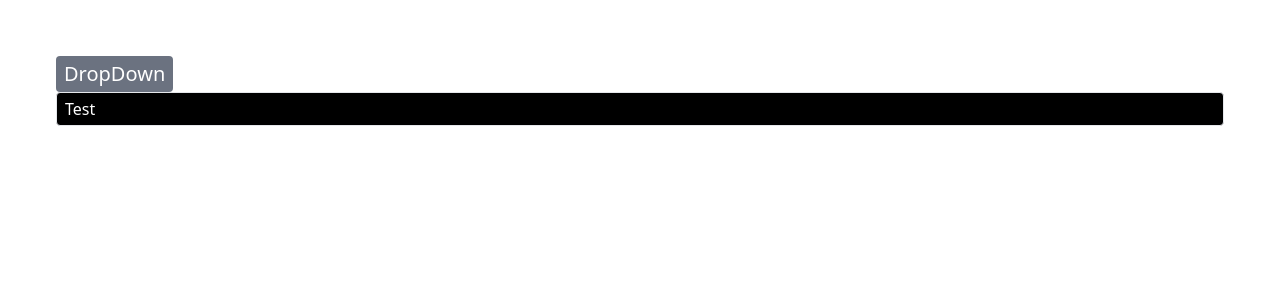
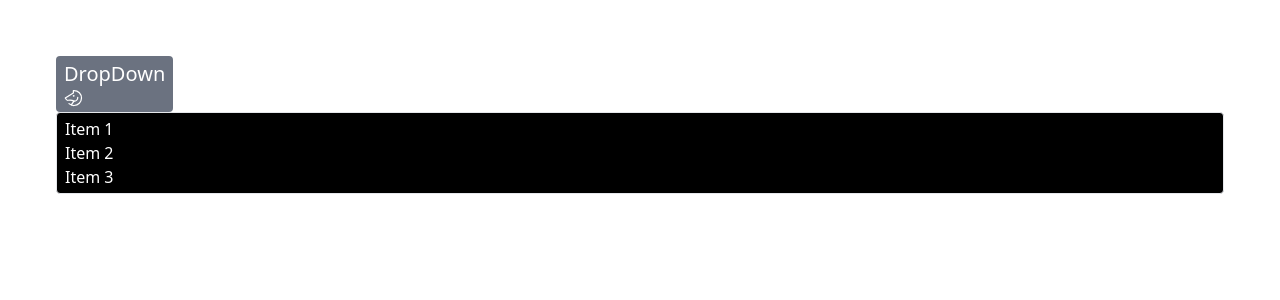
Before and after one commit to moonspark78/test-DD-Typescript, a React (Create React App) app: page / in a window 1280 px wide. Both pictures are taken after a click on the button "DropDown". Shown: the top 300 px of the page. Built offline with nearby package versions, Linux system fonts and the light colour scheme.

Commit message:
:safety_vest: adding icon  :safety_vest:  :art:

```diff
--- a/package.json
+++ b/package.json
@@ -10,6 +10,7 @@
     "@types/node": "^16.18.108",
     "@types/react": "^18.3.8",
     "@types/react-dom": "^18.3.0",
+    "phosphor-react": "^1.4.1",
     "react": "^18.3.1",
     "react-dom": "^18.3.1",
     "react-scripts": "5.0.1",
--- a/src/components/DropDown.tsx
+++ b/src/components/DropDown.tsx
@@ -1,4 +1,5 @@
 import React, { useState } from 'react'
+import { Horse} from "phosphor-react";
 
 const DropDown = ({ options } : { options : string[] }) => {
 
@@ -10,11 +11,18 @@ const DropDown = ({ options } : { options : string[] }) => {
             className='rounded text-white px-2 py-1 hover:bg-gray-400 bg-gray-500  text-xl'
         >
             DropDown
+            <Horse/>
         </button>
 
         {
             isOpen &&
-            <div className='bg-black rounded border text-white px-2 py-1'>Test</div>
+            <div className='bg-black rounded border text-white py-1'>
+                <ul>
+                    {options.map(option => (
+                        <li className='hover:bg-blue-500 cursor-pointer px-2' key={option}>{option}</li>
+                    ))}
+                </ul>
+            </div>
         }
     </div>
   )
```
Also changed, not shown: 1 other file (tests, documents, lock files or other folders).
